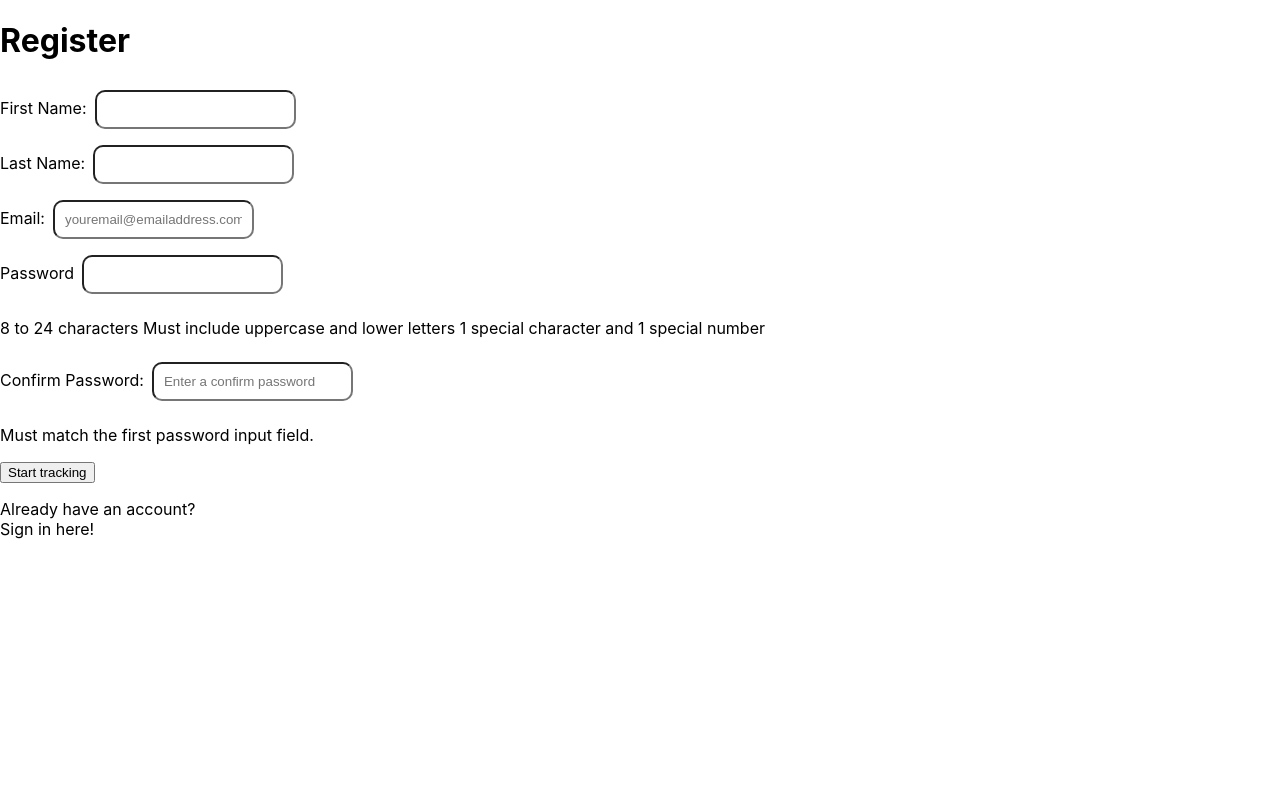
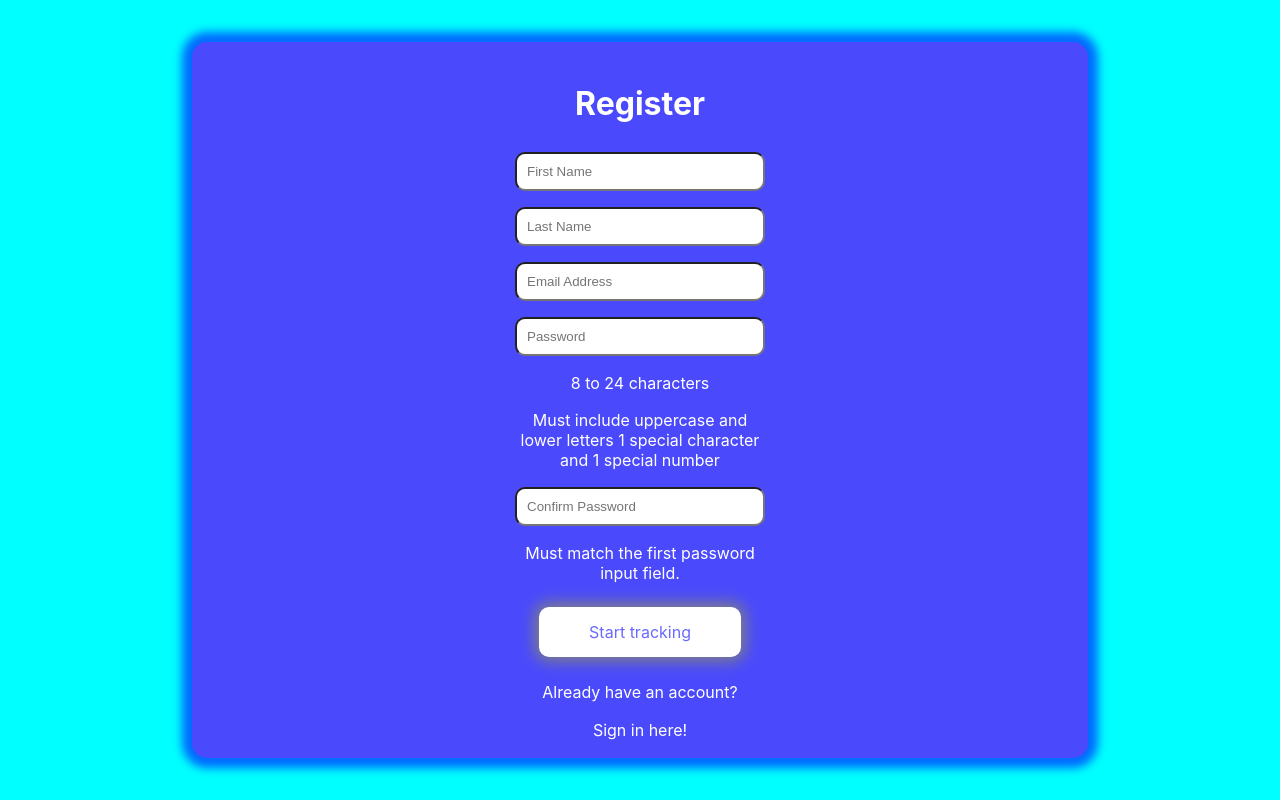
Before and after one commit to itsnotalvin/appminder, a React (Create React App) app in the folder client/: page / in a window 1280 px wide. Built offline with nearby package versions, Linux system fonts and the light colour scheme.

Commit message:
Made the signup-page prettier; added link to navigate to login page once signed up

```diff
--- a/client/src/App.js
+++ b/client/src/App.js
@@ -10,7 +10,7 @@ import ModalSample from './components/ModalSample.js'
 
 function App() {
   return (
-    <div className="App">
+    <>
       <DndProvider backend={HTML5Backend}>
         <BrowserRouter>
           <Routes>
@@ -21,7 +21,7 @@ function App() {
           </Routes>
         </BrowserRouter>
       </DndProvider>
-    </div>
+    </>
   );
 }
 
--- /dev/null
+++ b/client/src/Signup.css
@@ -0,0 +1,61 @@
+.signup-container {
+    background-color: rgba(213, 213, 213, 0.5);
+    height: 100vh;
+    width: 100vw;
+    top: 0;
+    left: 0;
+    display: flex;
+    justify-content: center;
+    align-items: center;
+    background-color: aqua;
+}
+.RegisterBox {
+    display: flex;
+    flex-direction: column;
+    width: 70%;
+    align-items: center;
+    background-color: rgb(74, 74, 252);
+    color: white;
+    border: 0;
+    box-shadow: 0px 0px 10px 10px rgba(0, 0, 255, 0.588);
+    padding: 10px;
+    border-radius: 15px;
+}
+.RegisterBox > h1 {
+    margin-top: 0;
+}
+.RegisterBox > form {
+    display: flex;
+    flex-direction: column;
+    width: 100%;
+    justify-content: center;
+    align-items: center;
+    text-align: center;
+}
+#confirmnote, #pwdnote, .signup-comments {
+    display: flex;
+    justify-content: center;
+    align-items: center;
+    width: 40%;
+    margin: 1% 10%;
+    max-width: 250px;
+}
+.RegisterBox > form > input {
+    border-radius: 10px;
+    width: 60%;
+    max-width: 250px;
+}
+.submit-btn {
+    background-color: rgb(255, 255, 255);
+    padding: 15px 50px;
+    border-radius: 10px;
+    box-shadow: 0px 0px 15px 4px grey;
+    color: rgba(0, 0, 255, 0.588);
+    cursor: pointer;
+}
+.submit-btn:hover {
+    background-color: rgb(208, 208, 208);
+}
+.submit-btn:active {
+    box-shadow: 0px 0px 0px 0px;
+}
--- a/client/src/components/Login.js
+++ b/client/src/components/Login.js
@@ -1,6 +1,7 @@
 import { useRef, useState, useEffect } from "react";
 import axios from "../axios.js";
 import { Route, BrowserRouter, Routes, Link } from 'react-router-dom';
+import { Navigate } from 'react-router-dom'
 // import { JobDashboard } from './JobDashBoard.js';
 
 const LOGIN_URL = "/users/session";
@@ -29,10 +30,10 @@ export const Login = () => {
         e.preventDefault();
 
         try {
-            console.log(email,pwd, 'after try')
+            console.log(email, pwd, 'after try')
             const response = await axios.post(
                 LOGIN_URL,
-                JSON.stringify({email: email, password: pwd}),
+                JSON.stringify({ email: email, password: pwd }),
                 {
                     headers: { "Content-Type": 'application/json' },
                     withCredentials: true,
@@ -59,19 +60,8 @@ export const Login = () => {
 
     return (
         <>
-        { success ? (
-            <section>
-                <h1> Welcome back to Appminder</h1>
-                <br />
-                <p>
-                    <span>
-                        <Link to='/dashboard'>Get me in</Link>
-                    </span>
-                    {/* <BrowserRouter>
-                        <Routes path='dashboard' element={<JobDashBoard id={1} />} />
-                    </BrowserRouter> */}
-                </p>
-            </section>
+            {success ? (
+                <Navigate to='/dashboard' replace={true} />
             ) : (
                 <div>
                     <p ref={errRef} className={errMsg ? "errmsg" : "offscreen"} ></p>
@@ -88,7 +78,7 @@ export const Login = () => {
                             value={email}
                             required
                         />
-                < br/>
+                        < br />
                         <label htmlFor="password">Password:</label>
                         <input
                             type="password"
@@ -102,7 +92,7 @@ export const Login = () => {
                         <button>Sign In</button>
 
                         <p>
-                    Don't have an account? < br/>
+                            Don't have an account? < br />
                             <span>
                                 { /*insert route */}
                                 {/* <Link to="/signup">Sign Up</Link> */}
--- a/client/src/components/Signup.js
+++ b/client/src/components/Signup.js
@@ -1,5 +1,7 @@
 import { useRef, useState, useEffect } from "react";
 import axios from "../axios.js"
+import { Navigate } from 'react-router-dom'
+import '../Signup.css'
 
 const REGISTER_URL = '/users/signup'
 
@@ -85,13 +87,13 @@ export const Signup = () => {
 
         try {
             const response = await axios.post(REGISTER_URL,
-                JSON.stringify({ first_name: firstName,last_name: lastName ,email: email, hashed_pw: pwd }),
+                JSON.stringify({ first_name: firstName, last_name: lastName, email: email, hashed_pw: pwd }),
                 {
-                    headers: { 'Content-Type': 'application/json'},
+                    headers: { 'Content-Type': 'application/json' },
                     withCredentials: true
                 }
             );
-            const accessToken = response?.data. accessToken;
+            const accessToken = response?.data.accessToken;
             console.log(response.data);
             console.log(response.accessToken);
 
@@ -104,7 +106,7 @@ export const Signup = () => {
             setSuccess(true);
 
         } catch (err) {
-            if(!err?.response) {
+            if (!err?.response) {
                 setErrMsg('No server Response');
             } else if (err.response?.status === 409) {
                 setErrMsg('Username already associated with an account');
@@ -119,24 +121,21 @@ export const Signup = () => {
     return (
         <>
             {success ? (
-            <section>
-                <h1>Success!</h1>
-            </section>
+                <Navigate to='/login' replace={true} />
             ) : (
+                <div className="signup-container">
                     <div className="RegisterBox">
                         <p ref={errRef} className={errMsg ? "errmsg" : "offscreen"} aria-live="assertive">{errMsg}</p>
                         <h1>Register</h1>
 
                         <form onSubmit={handleSubmit}>
                             {/* firstname */}
-                <label htmlFor="firstName">
-                    First Name:
-                </label>
                             <input
                                 type="text"
                                 id="firstName"
                                 ref={userRef}
                                 autoComplete="off"
+                                placeholder="First Name"
                                 onChange={(e) => setFirstName(e.target.value)}
                                 required
                                 aria-invalid={validFirstName ? "false" : "true"}
@@ -146,17 +145,13 @@ export const Signup = () => {
                             />
                             {/* <p id="fnnote" className={firstNameFocus && firstName && !validFirstName ? "instructions" : "offscreen"}>Must only contain alphabetical letters
                  </p> */}
-                 < br/>
-
                             {/* lastname */}
-                <label htmlFor="lastName">
-                    Last Name:
-                </label>
                             <input
                                 type="text"
                                 id="lastName"
                                 ref={userRef}
                                 autoComplete="off"
+                                placeholder="Last Name"
                                 onChange={(e) => setLastName(e.target.value)}
                                 required
                                 aria-invalid={validLastName ? "false" : "true"}
@@ -166,13 +161,7 @@ export const Signup = () => {
                             />
                             {/* <p id="lnnote" className={lastNameFocus && lastName && !validLastName ? "instructions" : "offscreen"}>Must only contain alphabetical letters
                  </p> */}
-
-                 < br/>
-
                             {/* email */}
-                <label htmlFor="email">
-                    Email:
-                </label>
                             <input
                                 type="text"
                                 id="email"
@@ -184,37 +173,35 @@ export const Signup = () => {
                                 aria-describedby="emailnote"
                                 onFocus={() => setEmailFocus(true)}
                                 onBlur={() => setEmailFocus(false)}
-                    placeholder="youremail@emailaddress.com"
+                                placeholder="Email Address"
                             />
                             {/* <p id="emailnote" className={emailFocus && email && !validEmail ? "instructions" : "offscreen"}>Enter a valid email followed by @ to valid hosting address<br /> sample text</p> */}
-                 < br/>
 
                             {/* password */}
-                 <label htmlFor="password">
-                     Password
-                     <span className={validPwd ? "valid" : "hide" }>
+                            <span className={validPwd ? "valid" : "hide"}>
                             </span>
                             <span className={validPwd || !pwd ? "hide" : "invalid"}>
 
                             </span>
-                 </label>
                             <input
                                 type="password"
                                 id="password"
                                 onChange={(e) => setPwd(e.target.value)}
                                 required
-                    aria-invalid={validPwd? "false" : "true"}
+                                aria-invalid={validPwd ? "false" : "true"}
                                 aria-describedby="pwdnote"
                                 onFocus={() => setPwdFocus(true)}
                                 onBlur={() => setPwdFocus(false)}
+                                placeholder="Password"
                             />
-                 <p id="pwdnote" className={pwdFocus && !validPwd ? "instruction" : "offscreen"}>
+                            <p id="pwdnote" className={pwdFocus && !validPwd ? 'instruction pwdnote' : 'offscreen pwdnote'}>
                                 8 to 24 characters
+                            </p>
+                            <p className="signup-comments">
                                 Must include uppercase and lower letters 1 special character and 1 special number
                             </p>
 
                             {/* confirm password */}
-                <label htmlFor="confirm_pwd">Confirm Password:</label>
                             <input
                                 type="password"
                                 id="confirm_pwd"
@@ -226,19 +213,21 @@ export const Signup = () => {
                                 onFocus={() => setMatchFocus(true)}
                                 onBlur={() => setMatchFocus(false)}
                                 className="form-control form-control-lg"
-                  placeholder="Enter a confirm password"
+                                placeholder="Confirm Password"
                             />
                             <p
                                 id="confirmnote" className={matchFocus && !validMatch ? "instructions" : "offscreen"}>
                                 Must match the first password input field.
                             </p>
+                            {/* submit button */}
 
-                {/* submit button */}
-                <button disable={!validFirstName && validEmail && validPwd  && validMatch ? true : false}>
+                            <p className="submit-btn" disable={!validFirstName && validEmail && validPwd && validMatch ? true : false}>
                                 Start tracking
-                </button>
-                <p>
-                    Already have an account? < br/>
+                            </p>
+                            <p className="signup-comments">
+                                Already have an account?
+                            </p>
+                            <p className="signup-comments">
                                 Sign in here!
                                 <a href='/#'></a>
                             </p>
@@ -246,6 +235,7 @@ export const Signup = () => {
 
                         </form>
                     </div>
+                </div>
             )}
         </>
     )
```
Also changed, not shown: client/src/components/LogoutModal.js (indentation only). Lines whose indentation alone changed are shown as unchanged.
